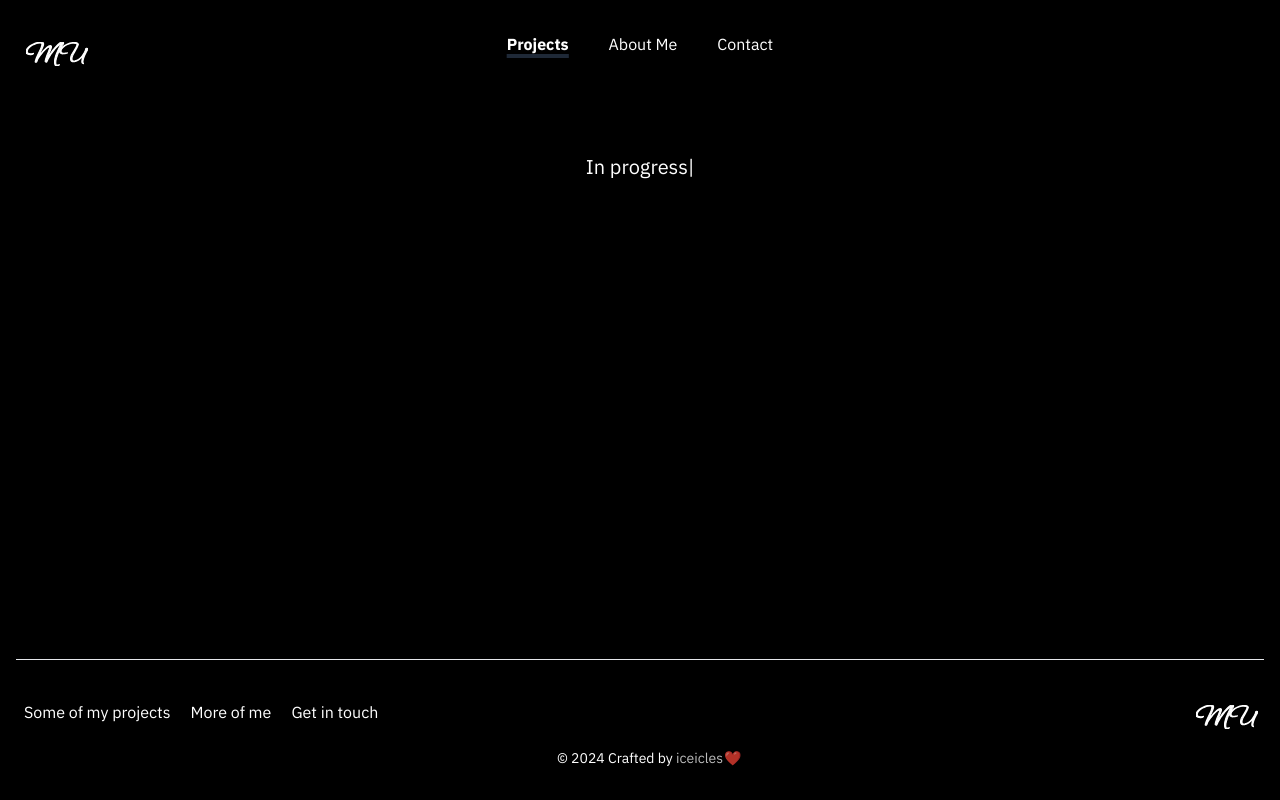
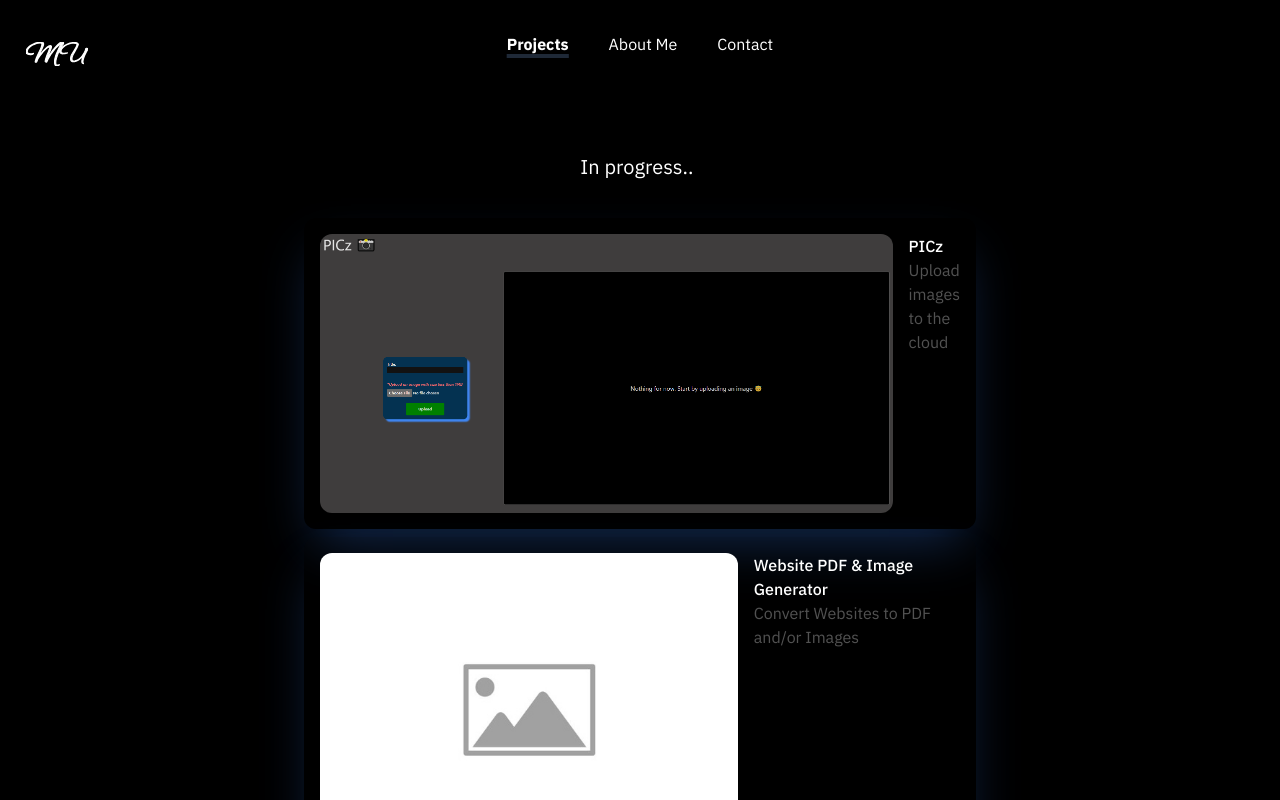
Before and after one commit to iceicles/portfolio, a Next.js app: page /my-projects in a window 1280 px wide. Shown: the top 800 px of the page. Built offline with nearby package versions, Linux system fonts and the light colour scheme.

Commit message:
projects main section

```diff
--- a/app/my-projects/page.tsx
+++ b/app/my-projects/page.tsx
@@ -15,14 +15,13 @@ const Projects: FC<{}> = ({}) => {
 
   return (
     <div className='flex flex-col items-center justify-center gap-9'>
-      {/* <MainSection /> */}
       <TypeAnimation
         sequence={[
           'Working on it...',
           2000,
           'In progress...',
           2000,
-          'Currently cooking...',
+          'Coming soon...',
           4000,
         ]}
         repeat={Infinity}
@@ -30,6 +29,7 @@ const Projects: FC<{}> = ({}) => {
         deletionSpeed={10}
         style={{ fontSize: '1.25rem' }}
       />
+      <MainSection />
     </div>
   );
 };
--- a/components/Card/AboutMeCardShort/index.tsx
+++ b/components/Card/AboutMeCardShort/index.tsx
@@ -18,7 +18,7 @@ const AboutMeCardShort: FC<AboutMeCardShort> = ({
     <>
       <button
         onClick={() => onClick(id)}
-        className='p-2 rounded-xl shadow-2xl shadow-blue-500/30 hover:border-button hover:animate-pulse2'
+        className='p-2 rounded-xl shadow-2xl shadow-blue-500/30 md:hover:border-button hover:animate-pulse2 border border-solid lg:border-none'
       >
         <h1 className='text-xl'>{title}</h1>
         <span className='flex gap-1 justify-center items-center'>
--- a/components/Card/ExpandableCard/index.tsx
+++ b/components/Card/ProjectCard/index.tsx
@@ -5,7 +5,7 @@ import { AnimatePresence, motion } from 'framer-motion';
 import { useOutsideClick } from '../../../hooks/useOutsideClick';
 import { ToolsIcon } from '../../ToolsIcon';
 
-export function ExpandableCard() {
+export function ProjectCard() {
   const [active, setActive] = useState<(typeof cards)[number] | boolean | null>(
     null
   );
@@ -69,7 +69,7 @@ export function ExpandableCard() {
             <motion.div
               layoutId={`card-${active.title}-${id}`}
               ref={ref}
-              className='w-full max-w-[500px] h-full md:h-fit md:max-h-[90%] flex flex-col bg-black sm:rounded-3xl overflow-hidden border-y'
+              className='w-full max-w-[500px] h-full md:h-fit md:max-h-[90%] flex flex-col bg-black sm:rounded-3xl overflow-hidden lg:border-y'
             >
               <motion.div layoutId={`image-${active.title}-${id}`}>
                 <Image
@@ -145,7 +145,7 @@ export function ExpandableCard() {
             layoutId={`card-${card.title}-${id}`}
             key={`card-${card.title}-${id}`}
             onClick={() => setActive(card)}
-            className='p-4 flex flex-col md:flex-row justify-between items-center  rounded-xl shadow-2xl shadow-blue-500/20 hover:border-button hover:animate-pulse2 cursor-pointer'
+            className='p-4 mb-2 flex flex-col md:flex-row justify-between items-center  rounded-xl shadow-2xl shadow-blue-500/30 cursor-pointer border border-solid lg:border-none'
           >
             <div className='flex gap-4 flex-col md:flex-row '>
               <motion.div
@@ -154,7 +154,7 @@ export function ExpandableCard() {
               >
                 <Image
                   width={100}
-                  height={100}
+                  height={50}
                   src={card.src}
                   alt={card.title}
                   className='h-auto w-auto object-contain object-center rounded-xl'
@@ -222,7 +222,7 @@ const cards = [
     src: '/[project] picz.png',
     ctaPillText: '>',
     ctaText: 'View',
-    ctaLink: 'https://picz-dev.vercel.app/',
+    // ctaLink: 'https://picz-dev.vercel.app/',
     content: () => {
       return (
         <p>
@@ -236,25 +236,32 @@ const cards = [
         </p>
       );
     },
-    ctaTools: ['HTML', 'Tailwind', 'React', 'Cloudinary'],
+    ctaTools: [
+      'HTML',
+      'Tailwind',
+      'React',
+      'NodeJS',
+      'ExpressJS',
+      'Cloudinary',
+    ],
   },
   {
     description: 'Convert Websites to PDF and/or Images',
     title: 'Website PDF & Image Generator',
-    src: '/[project] picz.png',
+    src: '/placeholder-image.jpg',
     ctaPillText: '>',
     ctaText: 'View',
-    ctaLink: 'https://picz-dev.vercel.app/',
+    // ctaLink: 'https://picz-dev.vercel.app/',
     content: () => {
       return (
         <p>
           By leveraging the power of Puppeteer, a headless browser automation
-          tool, the website scrapes the content of the provided URL and
-          generates a high-quality screenshot or a downloadable PDF. This
-          easy-to-use tool is perfect for saving webpages in a visual format,
-          archiving content, or sharing static versions of web pages with
-          others. Simply input the URL, choose your desired format, and download
-          the result in seconds.
+          tool, the <i>little</i> project scrapes the content of the provided
+          URL and generates a high-quality screenshot or a downloadable PDF.
+          This easy-to-use tool is perfect for saving webpages in a visual
+          format, archiving content, or sharing static versions of web pages
+          with others. Simply input the URL, choose your desired format, and
+          download the result in seconds.
         </p>
       );
     },
--- a/containers/projects-page/main-section/index.tsx
+++ b/containers/projects-page/main-section/index.tsx
@@ -1,11 +1,11 @@
 import React, { FC } from 'react';
-import { ExpandableCard } from '../../../components/Card/ExpandableCard';
+import { ProjectCard } from '../../../components/Card/ProjectCard';
 
 const MainSection: FC<{}> = ({}) => {
   return (
     <>
       <section>
-        <ExpandableCard />
+        <ProjectCard />
       </section>
     </>
   );
```
Also changed, not shown: public/placeholder-image.jpg (added).
